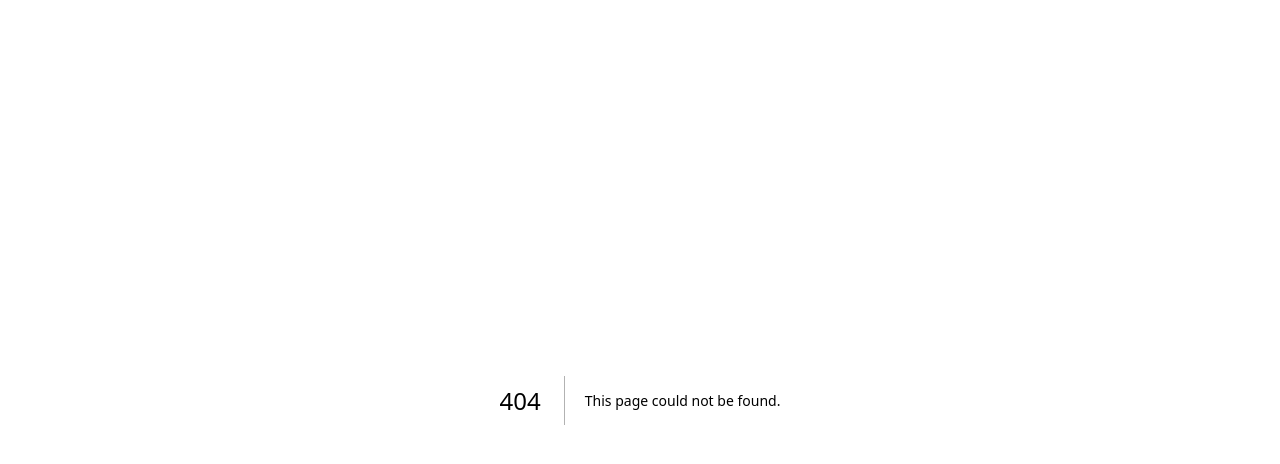
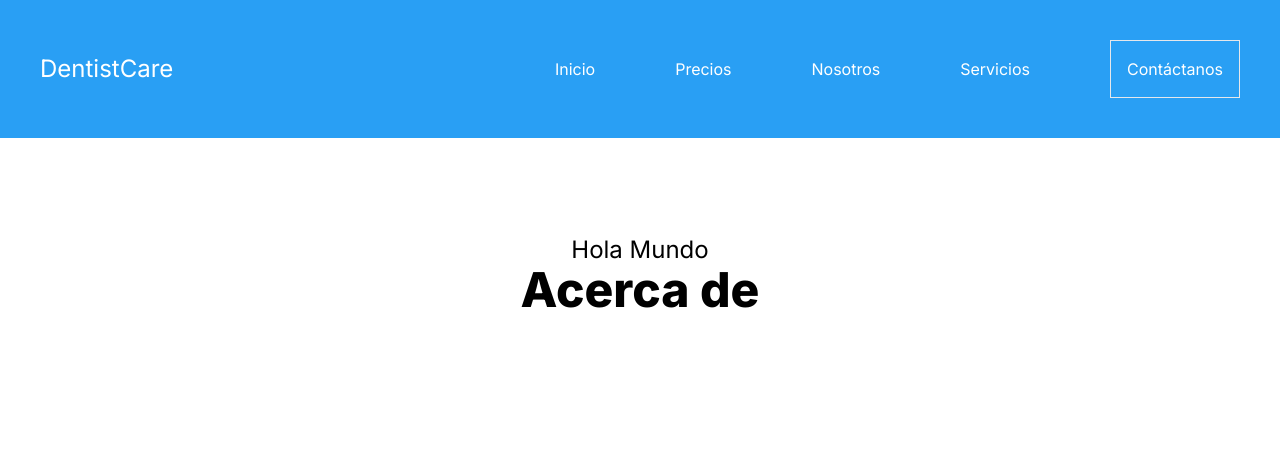
Before and after one commit to AlanHernandez97/DentistCare, a Next.js app: page /about in a window 1280 px wide. Before the commit this address had no page. Shown: the top 464 px of the page. Built offline with nearby package versions, Linux system fonts and the light colour scheme.

Commit message:
NavBar creado

```diff
--- /dev/null
+++ b/app/(views)/about/page.tsx
@@ -0,0 +1,14 @@
+import type { Metadata } from 'next'
+
+export const metadata: Metadata = {
+	title: 'Acerca de',
+	description: 'Conoce nuestra historia y sobre nosotros'
+}
+
+export default function AboutPage() {
+	return (
+		<div>
+			<h1 className='text-5xl font-extrabold'>Acerca de</h1>
+		</div>
+	)
+}
--- /dev/null
+++ b/app/(views)/contact/page.tsx
@@ -0,0 +1,15 @@
+import type { Metadata } from 'next'
+
+export const metadata: Metadata = {
+	title: 'Contacto',
+	description: 'Conoce la forma de poder contactarnos para agendar tu cita o pedir información mas específica'
+}
+
+function ContactPage() {
+	return (
+		<div>
+			<h1 className='text-5xl font-extrabold'>Contacto</h1>
+		</div>
+	)
+}
+export default ContactPage;
--- /dev/null
+++ b/app/(views)/layout.tsx
@@ -0,0 +1,13 @@
+import Navbar from "@/components/navbar/Navbar";
+
+export default function PageLayout({ children }: { children: React.ReactNode }) {
+	return (
+		<>
+			<Navbar />
+			<div className="flex flex-col items-center p-24">
+				<h1 className="text-2xl">Hola Mundo</h1>
+				{children}
+			</div>
+		</>
+	);
+}
--- /dev/null
+++ b/app/(views)/pricing/page.tsx
@@ -0,0 +1,14 @@
+import type { Metadata } from 'next'
+
+export const metadata: Metadata = {
+	title: 'Precios',
+	description: 'Conoce nuestros precios'
+}
+
+export default function PricingPage() {
+	return (
+		<div>
+			<h1 className='text-5xl font-extrabold'>Precios</h1>
+		</div>
+	)
+}
--- /dev/null
+++ b/app/(views)/service/page.tsx
@@ -0,0 +1,15 @@
+import type { Metadata } from 'next'
+
+export const metadata: Metadata = {
+	title: 'Servicios',
+	description: 'Estos son los servicios que manejamos'
+}
+export default function ServicePage() {
+
+
+	return (
+		<div>
+			<h1 className='text-5xl font-extrabold'>Servicios</h1>
+		</div>
+	)
+}
--- a/app/globals.css
+++ b/app/globals.css
@@ -1,33 +1,3 @@
 @tailwind base;
 @tailwind components;
 @tailwind utilities;
-
-:root {
-  --foreground-rgb: 0, 0, 0;
-  --background-start-rgb: 214, 219, 220;
-  --background-end-rgb: 255, 255, 255;
-}
-
-@media (prefers-color-scheme: dark) {
-  :root {
-    --foreground-rgb: 255, 255, 255;
-    --background-start-rgb: 0, 0, 0;
-    --background-end-rgb: 0, 0, 0;
-  }
-}
-
-body {
-  color: rgb(var(--foreground-rgb));
-  background: linear-gradient(
-      to bottom,
-      transparent,
-      rgb(var(--background-end-rgb))
-    )
-    rgb(var(--background-start-rgb));
-}
-
-@layer utilities {
-  .text-balance {
-    text-wrap: balance;
-  }
-}
--- a/app/page.tsx
+++ b/app/page.tsx
@@ -2,8 +2,11 @@ import Image from "next/image";
 
 export default function Home() {
   return (
-    <main className="flex min-h-screen flex-col items-center justify-between p-24">
-      <h1 className="text-4xl font-extrabold">Hola mundo</h1>
-    </main>
+    <div>
+
+      <main className="flex min-h-screen flex-col items-center justify-between p-24">
+        <h1 className="text-4xl font-extrabold">Hola mundo</h1>
+      </main>
+    </div>
   );
 }
--- /dev/null
+++ b/components/navbar/Navbar.tsx
@@ -0,0 +1,19 @@
+import Link from 'next/link'
+import React from 'react'
+
+function Navbar() {
+	return (
+		<nav className='flex justify-between p-10 bg-[#299FF4] text-white items-center'>
+			<span className='text-2xl'>DentistCare</span>
+			<div className='flex gap-20 items-center'>
+				<Link href={'#'}>Inicio</Link>
+				<Link href={'#'}>Precios</Link>
+				<Link href={'#'}>Nosotros</Link>
+				<Link href={'#'}>Servicios</Link>
+				<Link className='border p-4' href={'#'}>Contáctanos</Link>
+			</div>
+		</nav>
+	)
+}
+
+export default Navbar
```
